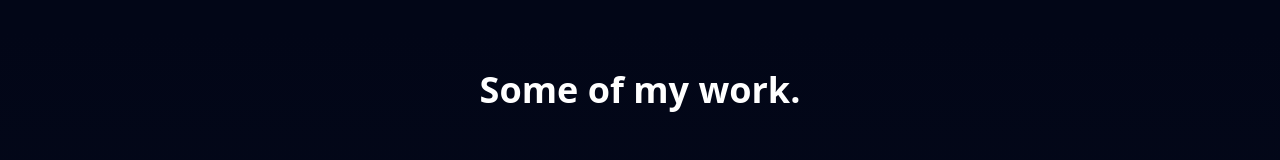
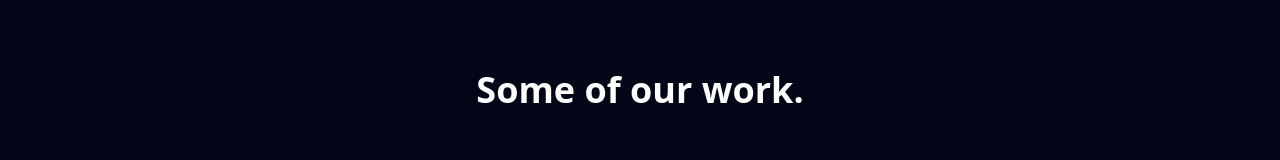
Before and after one commit to rycossette/pixel-armory, a Next.js app: page /gallery in a window 1280 px wide. Shown: the part 506-666 px from the top of the page. Built offline with nearby package versions, Linux system fonts and the light colour scheme.

Commit message:
tweaked a few things

```diff
--- a/components/Gallery.js
+++ b/components/Gallery.js
@@ -77,7 +77,7 @@ const Gallery = () => {
   return (
     <div className='bg-gradient-to-b from-slate-950 to-slate-900'>
       <div className='flex w-full mx-auto justify-center mt-14 py-10'>
-        <h1 className="text-4xl text-white font-bold">Some of my work.</h1>
+        <h1 className="text-4xl text-white font-bold">Some of our work.</h1>
       </div>
 
       {/* Flex container for gallery and footer */}
```
